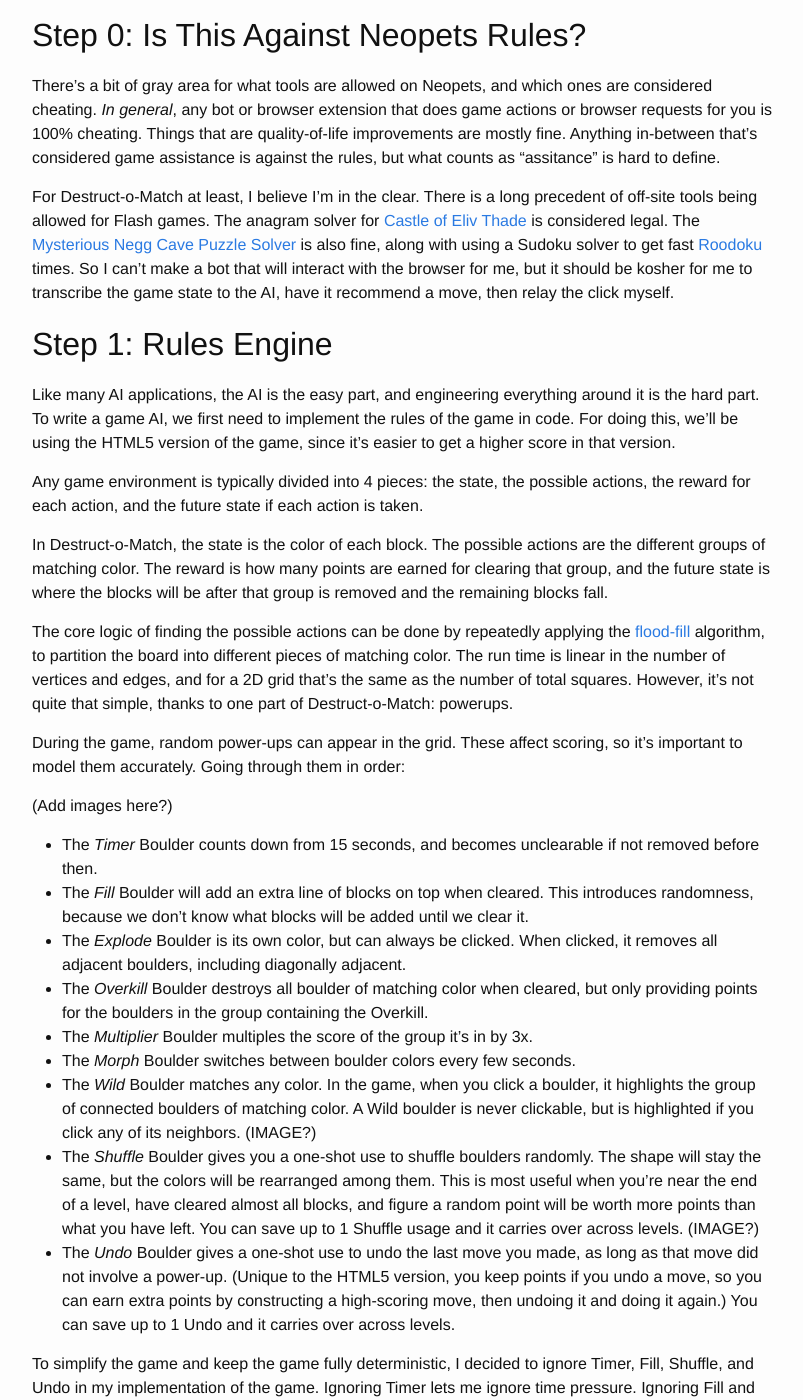
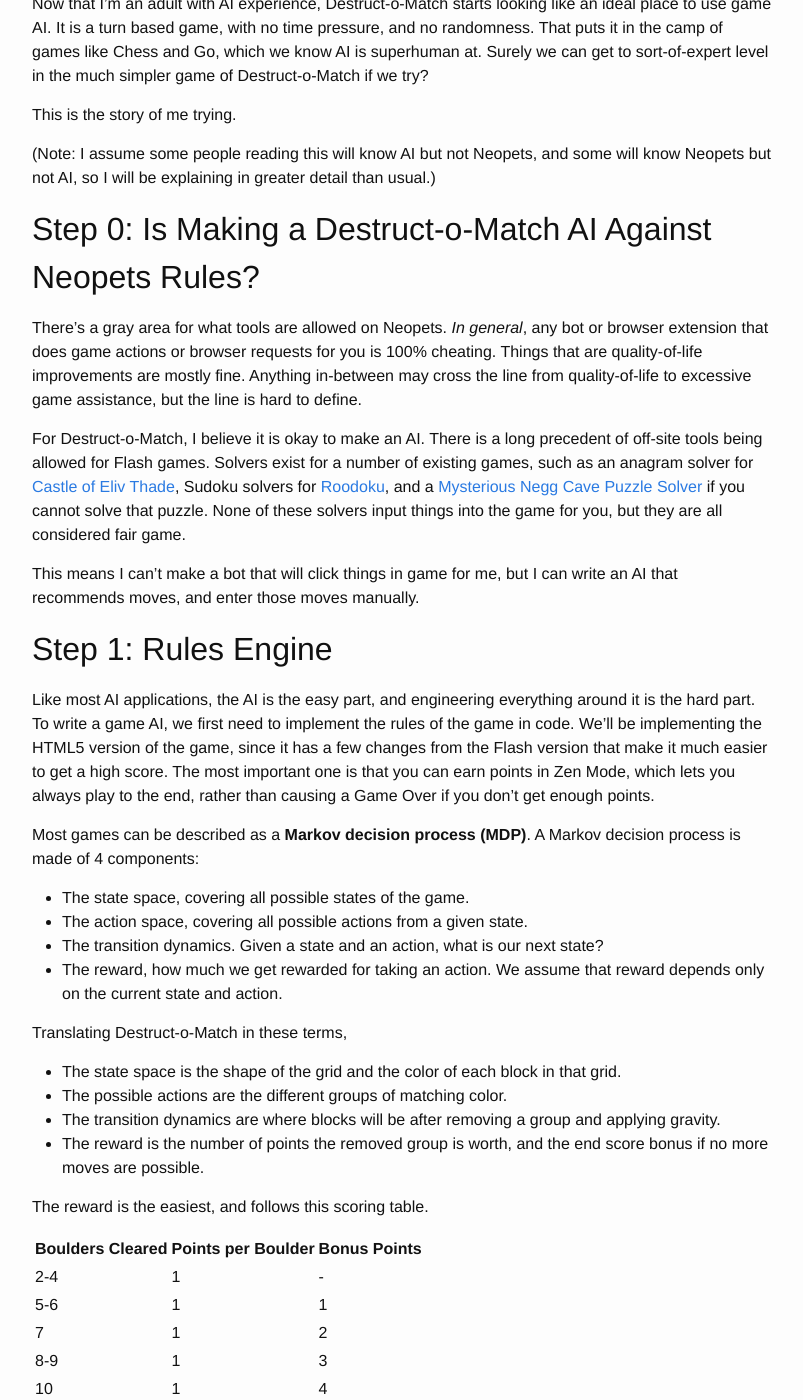
Before and after one commit to alexirpan/alexirpan.github.io, a Jekyll site: the page built from _posts/2025-01-02-destruct-o-match.markdown, in a window 1280 px wide and 1400 px high, scrolled down 1897 px. Shown: the whole window, without its empty margins (238-1041 px from the left). Built offline with Jekyll 4.4.1, drawn with Linux system fonts in a browser that asks for light colours; nearby versions of some CDN libraries; formulas are drawn with MathJax 3; some of the changed text lies outside the part shown.

Commit message:
initial pictures

```diff
--- a/_posts/2025-01-02-destruct-o-match.markdown
+++ b/_posts/2025-01-02-destruct-o-match.markdown
@@ -8,20 +8,23 @@
 from the early 2000s, which is still around today, with a small audience of millennials
 who remember playing the game from childhood. It's a bit tricky to sum up the appeal of
 Neopets, but I like the combination of Web 1.0 nostalgia and long-running progression systems.
+There are a ton of intersecting achievement tracks you can go for,
+some of which are exceedingly hard to 100%. There's books, pet training, stamp collecting,
+rare foods, Kadoaties, and more.
 
-To expand on the latter, there are a ton of intersecting achievement tracks you can go for,
-some of which are exceedingly hard to 100%. There's books, pet training, stamp collecting,
-rare foods, Kadoaties, and more, but the one I've been chasing the past few years is avatars.
-
-Neopets has its own onsite forum, the Neoboards, where you can pick among a list of unlockable
-avatars. But really, it's most important for "number goes up" reasons. They're a quantification of how
-much investment you've put into Neopets, and in my opinion, avatars are the best one to chase
-because they cover a wide cross-section of the site. There's a reason they get listed first in your
+The one I've been chasing the past few years is avatars.
+Neopets has an onsite forum called the Neoboards, but you aren't allowed to use custom avatars due to
+moderation reasons. So instead, you can only use avatars that have been created by TNT. Some are free
+but most have unlock requirements. The number of avatars someone has is a quantification of how
+much investment they've put into Neopets.
+In my opinion, avatars are the best achievement track to chase, because their unlocks cover the widest
+cross-section of the site. To get all the avatars, you'll need to do site events, collect stamps, play
+games, do dailies, and more. There's a reason they get listed first in your
 profile summary!
 
 IMAGE
 
-Avatars start easy, but can quickly become fiendishly difficult. To give a sense of how far they can go, let me
+Avatars start easy, but can become fiendishly difficult. To give a sense of how far they can go, let me
 quote a post I wrote before.
 
 > The Hidden Tower Grimoires are books, and unlike the other Hidden Tower
@@ -44,152 +47,207 @@
 > Grimoire for the avatar is just pure conspicuous consumption. [...] They target the
 > top 1% by creating a new status symbol.
 
-I don't consider myself the Neopets top 1%, but since writing that post, I've bought
-all 3 Hidden Tower books just for the avatars...so yeah, they got me.
+I don't consider myself the Neopets top 1%, but since writing that post, I've bought all 3 Hidden Tower
+books just to get the avatars...so yeah, they got me.
 
-Although some avatars are literally pay-to-win, many of them are not. The main ones I've
-been chasing recently are the game avatars. Each one has the same format: "get at least X points in this game".
-The thresholds were picked 15-20 years ago, and some of them are ruthless.
+Avatars can be divided by category, and one big category is Flash games. These avatars all have the same
+format: "get at least X points in this game." Most of their thresholds are *evil*, picked based on high-score tables
+from 15-20 years ago, and require a mix of mastery and luck to achieve.
 
-However, one I've always had an eye on is the Destruct-o-Match avatar.
+Of these avatars, I've been trying to get the Destruct-o-Match avatar for a long time.
 
-IMAGE
+![Destruct o match avatar](/public/destruct-o-match/dom_ava.gif)
+{: .centered }
 
-I played this game a lot as a kid, and genuinely like it as a game. In Destruct-o-Match, you're given
-a grid of blocks, and can clear any group of 2 or more connected blocks of the same color. Each time you
-do, the rest of the blocks fall down. Your goal is to clear as many blocks as you can, earning points for
-the size of the groups you clear and how many singleton blocks you have left when you finish the level.
+I played this a lot as a kid, and genuinely like it as a game. Destruct-o-Match is a block clearing game.
+Given a starting grid, you can clear any group of 2 or more connected blocks of the same color. Each time
+you do so, every other block falls according to gravity. Your goal is to clear as many blocks as possible.
+You earn more points for clearing large groups at once, and having fewer blocks leftover when you run out
+of moves.
 
 IMAGE?
 
-My best score as a kid was XXXX points. The avatar score is 2500.
+My best score as a kid was 1198 points. The avatar score is 2500.
 
 Part of the reason this has always been a white whale for me is that there's no timer on the game and
 it's almost entirely deterministic. You could, in theory, figure out the optimal sequence of moves for each
-level to maximize your score. Actually doing so would take forever, but you *could*.
+level to maximize your score. Actually doing so would take forever, but you *could*. There's RNG in the starting
+layout, but there's also a heavy skill component.
 
-Fast forward to current year, and Destruct-o-Match starts looking like an ideal application of game AI.
-If we can be superhuman at chess and Go, surely we can get to sort-of-expert level in this much simpler
-game if we try.
+Now that I'm an adult with AI experience, Destruct-o-Match starts looking like an ideal place to use game AI.
+It is a turn based game, with no time pressure, and no randomness. That puts it in the camp of games like Chess
+and Go, which we know AI is superhuman at. Surely we can get to sort-of-expert level in the much simpler game
+of Destruct-o-Match if we try?
 
-This is the story of the attempt to write a Destruct-o-Match game AI.
+This is the story of me trying.
+
+(Note: I assume some people reading this will know AI but not Neopets, and some will know Neopets but not AI,
+so I will be explaining in greater detail than usual.)
 
 
-Step 0: Is This Against Neopets Rules?
+Step 0: Is Making a Destruct-o-Match AI Against Neopets Rules?
 -------------------------------------------------------------------------------
 
-There's a bit of gray area for what tools are allowed on Neopets, and which ones are considered cheating.
+There's a gray area for what tools are allowed on Neopets.
 *In general*, any bot or browser extension that does game actions or browser requests for you is 100% cheating.
-Things that are quality-of-life improvements are mostly fine. Anything in-between that's considered game
-assistance is against the rules, but what counts as "assitance" is hard to define.
+Things that are quality-of-life improvements are mostly fine. Anything in-between may cross the line from quality-of-life
+to excessive game assistance, but the line is hard to define.
 
-For Destruct-o-Match at least, I believe I'm in the clear. There is a long precedent of off-site tools
-being allowed for Flash games. The anagram solver for [Castle of Eliv Thade](https://www.jellyneo.net/?go=castle_of_eliv_thade#:~:text=Anagram Solver)
-is considered legal. The [Mysterious Negg Cave Puzzle Solver](https://thedailyneopets.com/articles/negg-solver) is
-also fine, along with using a Sudoku solver to get fast [Roodoku](https://www.jellyneo.net/?go=roodoku) times.
-So I can't make a bot that will interact with the browser for me, but it should be kosher for me to transcribe
-the game state to the AI, have it recommend a move, then relay the click myself.
+For Destruct-o-Match, I believe it is okay to make an AI. There is a long precedent of off-site tools
+being allowed for Flash games. Solvers exist for a number of existing games, such as an anagram solver for
+[Castle of Eliv Thade](https://www.jellyneo.net/?go=castle_of_eliv_thade#:~:text=Anagram Solver),
+Sudoku solvers for [Roodoku](https://www.jellyneo.net/?go=roodoku), and a [Mysterious Negg Cave Puzzle Solver](https://thedailyneopets.com/articles/negg-solver)
+if you cannot solve that puzzle. None of these solvers input things into the game for you, but they are all
+considered fair game.
+
+This means I can't make a bot that will click things in game for me, but I can write an AI that recommends
+moves, and enter those moves manually.
 
 
 Step 1: Rules Engine
 ------------------------------------------------------------------------------
 
-Like many AI applications, the AI is the easy part, and engineering everything around it is the hard part. To
-write a game AI, we first need to implement the rules of the game in code. For doing this, we'll be using the
-HTML5 version of the game, since it's easier to get a higher score in that version.
+Like most AI applications, the AI is the easy part, and engineering everything around it is the hard part. To
+write a game AI, we first need to implement the rules of the game in code. We'll be implementing the HTML5
+version of the game, since it has a few changes from the Flash version that make it much easier to get a high
+score. The most important one is that you can earn points in Zen Mode, which lets you always play to the end,
+rather than causing a Game Over if you don't get enough points.
 
-Any game environment is typically
-divided into 4 pieces: the state, the possible actions, the reward for each action, and the future state if
-each action is taken.
+Most games can be described as a **Markov decision process (MDP)**. A Markov decision process is made of 4
+components:
 
-In Destruct-o-Match, the state is the color of each block. The possible actions are the different groups
-of matching color. The reward is how many points are earned for clearing that group, and the future state is
-where the blocks will be after that group is removed and the remaining blocks fall.
+* The state space, covering all possible states of the game.
+* The action space, covering all possible actions from a given state.
+* The transition dynamics. Given a state and an action, what is our next state?
+* The reward, how much we get rewarded for taking an action. We assume that reward depends only on the current state and action.
 
-The core logic of finding the possible actions can be done by repeatedly
-applying the [flood-fill](https://en.wikipedia.org/wiki/Flood_fill) algorithm, to partition the board into
-different pieces of matching color. The run time is linear in the number of vertices and edges, and for a 2D
-grid that's the same as the number of total squares. However, it's not quite that simple, thanks to one part
-of Destruct-o-Match: powerups.
+Translating Destruct-o-Match in these terms,
 
-During the game, random power-ups can appear in the grid. These affect scoring, so it's important to model
-them accurately. Going through them in order:
+* The state space is the shape of the grid and the color of each block in that grid.
+* The possible actions are the different groups of matching color.
+* The transition dynamics are where blocks will be after removing a group and applying gravity.
+* The reward is the number of points the removed group is worth, and the end score bonus if no more moves are possible.
 
-(Add images here?)
+The reward is the easiest, and follows this scoring table.
 
-* The *Timer* Boulder counts down from 15 seconds, and becomes unclearable if not removed before then.
-* The *Fill* Boulder will add an extra line of blocks on top when cleared. This introduces randomness, because we
-don't know what blocks will be added until we clear it.
-* The *Explode* Boulder is its own color, but can always be clicked. When clicked, it removes all adjacent boulders, including diagonally adjacent.
-* The *Overkill* Boulder destroys all boulder of matching color when cleared, but only providing points for the boulders in the group containing the Overkill.
-* The *Multiplier* Boulder multiples the score of the group it's in by 3x.
-* The *Morph* Boulder switches between boulder colors every few seconds.
-* The *Wild* Boulder matches any color. In the game, when you click a boulder, it highlights the group of
-connected boulders of matching color. A Wild boulder is never clickable, but is highlighted if you click any of
-its neighbors. (IMAGE?)
-* The *Shuffle* Boulder gives you a one-shot use to shuffle boulders randomly. The shape will stay the same,
-but the colors will be rearranged among them. This is most useful when you're near the end of a level, have cleared
-almost all blocks, and figure a random point will be worth more points than what you have left.
-You can save up to 1 Shuffle usage and it carries over across levels. (IMAGE?)
-* The *Undo* Boulder gives a one-shot use to undo the last move you made, as long as that move did not involve
-a power-up. (Unique to the HTML5 version, you keep points if you undo a move, so you can earn extra points by
-constructing a high-scoring move, then undoing it and doing it again.) You can save up to 1 Undo and it carries
-over across levels.
+| Boulders Cleared | Points per Boulder | Bonus Points |
+|------------------|--------------------|--------------|
+| 2-4              | 1                  | -            |
+| 5-6              | 1                  | 1            |
+| 7                | 1                  | 2            |
+| 8-9              | 1                  | 3            |
+| 10               | 1                  | 4            |
+| 11               | 1                  | 6            |
+| 12-13            | 1                  | 7            |
+| 14               | 1                  | 8            |
+| 15               | 1                  | 9            |
+| 16+              | 2                  | -            |
 
-To simplify the game and keep the game fully deterministic, I decided to ignore Timer, Fill, Shuffle, and Undo
-in my implementation of the game. Ignoring Timer lets me ignore time pressure. Ignoring Fill and Shuffle lets me
-ignore randomness, since those are the only two powers that involve RNG. Undos could be handled, but requires
-maintaining state on the previous action taken and whether an Undo is available, which is more complexity than
-I wanted to deal with.
+The end level bonus is 100 points, minus 10 points for every leftover boulder.
 
-Ignoring all those power-ups is fine, because when I play the game for real, I can simply clear the Timer and Fill blocks
-on my own, then delegate back to the AI. As for shuffles and undos, I still plan to use them, because they help earn more
-points, but I'll use them according to my own judgment. This simplification means my AI will be earning fewer points than
-it could, but that's fine. Remember, we're not targeting perfect play, we're targeting "good enough" play to hit the avatar score.
+| Boulders Remaining | Bonus Points |
+|------------------|--------------------|
+| 0              | 100 |
+| 1              | 90 |
+| 2              | 80 |
+| 3              | 70 |
+| 4              | 60 |
+| 5              | 50 |
+| 6              | 40 |
+| 7              | 30 |
+| 8       | 20 |
+| 9              | 10 |
+| 10+              | 0 |
 
-With these powers removed, there are still some small details to handle for the flood-fill. Consider the overkill powerup.
+Gravity is also not too hard to implement. The most complicated and expensive logic is on identifying the possible
+actions. To identify the groups of connected colors, we can repeatedly
+apply the [flood-fill](https://en.wikipedia.org/wiki/Flood_fill) algorithm, until all boulders are grouped.
+This runs in time proportional to the size of the board. However, it's not quite that simple, thanks to one important
+part of Destruct-o-Match: powerups.
 
-Overkill
+## Powerups
 
-If I click the group with the Overkill powerup, it will remove other disconnected blocks. But if I click those blocks,
-it won't clear the Overkill group. So, for every group we identify via flood-fill, we need to track an *also-removed* set,
-for blocks that aren't connected but will be removed if this action is taken. This is enough to capture the Explode case too.
-We also need to support single blocks being part of multiple different groups, thanks to how Wilds work.
+Powerups are very important to scoring in Destruct-o-Match, so we need to model them accurately. Going through them
+in order:
 
-For the reward, we can use two tables from JellyNeo, the one for points per group size, and the one for end scoring.
 
-TABLES
+<table>
+<tr>
+<td><img src="/public/destruct-o-match/dom3_boulder_timer.jpg"/></td>
+<td>The <strong>Timer</strong> Boulder counts down from 15 seconds, and becomes unclearable if not removed before then.</td>
+</tr>
+<tr>
+<td><img src="/public/destruct-o-match/dom3_boulder_fill.jpg"/></td>
+<td>The <strong>Fill</strong> Boulder will add an extra line of blocks on top when cleared.</td>
+</tr>
+<tr>
+<td><img src="/public/destruct-o-match/dom3_boulder_explode.jpg"/></td>
+<td>The <strong>Explode</strong> Boulder is its own color and is always a valid move. When clicked, it and all adjacent boulders (including diagonals) are removed, scoring no points.</td>
+</tr>
+<tr>
+<td><img src="/public/destruct-o-match/dom3_boulder_overkill.jpg"/></td>
+<td>The <strong>Overkill</strong> Boulder destroys all boulder of matching color when cleared, but you only get points for the group containing the Overkill.</td>
+</tr>
+<tr>
+<td><img src="/public/destruct-o-match/dom3_boulder_multiplier.jpg"/></td>
+<td>The <strong>Multiplier</strong> Boulder multiples the score of the group it's in by 3x.</td>
+</tr>
+<tr>
+<td><img src="/public/destruct-o-match/dom3_boulder_morph.jpg"/></td>
+<td>The <strong>Morph</strong> Boulder cycles between boulder colors every few seconds.</td>
+</tr>
+<tr>
+<td><img src="/public/destruct-o-match/dom3_boulder_wildcard.jpg"/></td>
+<td>The <strong>Wild</strong> Boulder matches any color, meaning it can be part of multiple valid moves.</td>
+</tr>
+<tr>
+<td><img src="/public/destruct-o-match/dom3_boulder_shuffle.jpg"/></td>
+<td>The <strong>Shuffle</strong> Boulder gives a one-shot use of shuffling boulder colors randomly. The grid shape will stay fixed. You can bank 1 shuffle use at a time, and it carries across levels.</td>
+</tr>
+<tr>
+<td><img src="/public/destruct-o-match/dom3_boulder_undo.jpg"/></td>
+<td>
+The <strong>Undo</strong> Boulder gives a one-shot use of undoing your last move, as long as it did not involve a power-up. Similar to shuffles, you can bank 1 use at a time and it carries across levels. Unique to the HTML5 version, you keep all points from the undone move,
+so you want to build up a large group of boulders, clear it for a bunch of points, then undo it so you can clear it again.
+</td>
+</tr>
+</table>
 
-You get more points if you assemble bigger groups, and every block you fail to clear costs you 10 points at the end (up to a limit
-of 10 penalities.) Ideally you both form large groups and clear every block to get the 100 bonus, but that may not be possible.
+We can keep the game simpler by ignoring the Shuffle and Undo powerups. These are worth points, but Shuffle would require implementing randomness, which tends to be harder for AI to handle, and Undo requires maintaining whether we have access to an undo across levels, which I'd rather not do so that we can optimize each level independently. I can use
+these powerups manually when I think they're worth it.
+Remember, we're not targeting perfect play, we're targeting "good enough" play to hit the avatar score, so introducing some slack is okay if we make up for it later.
 
-Finally, the block falling is pretty straightforward. Each column falls on its own, and if any column is now empty, the columns
-slide together to fill the extra space.
+Then, to avoid introducing time pressure, we can ignore the Timer powerup, as long as we commit to
+immediately removing the Timer Boulder before inputting the state into the AI. Similarly, we can ignore the Fill powerup if we commit to immediately removing it as well, which lets us avoid randomness in what blocks get added.
+
+This leaves Explode, Overkill, Multiplier, Morph, and Wild. Morph can be treated as identical to Wild, as long as we wait long enough for the Morph boulder to become whatever color we want it to be.
+So we only have to implement 4 powerups. The complexity these powers add is that after identifying
+a connected group, we may remove boulders outside that group. A group of blue boulders with an Overkill needs to remove every other blue boulder. So, for every group identified via flood-fill, we also
+need to track an "also-removed" set. (There were then a lot of annoying edge-cases, of which my favorite was bugs that occurred only when two Explode blocks were next to each other.)
+
+With that, we're done with the rules engine!
+
+...Almost done.
 
 
 Step 2: Initial State
 -----------------------------------------------------------------------------------------------------
 
-The rules engine is now complete. However, there's one important bit of randomness that I can't pretend does not exist: the
-initial distribution of powerup boulders.
+Although I tried to remove all randomness, one source of randomness I can't ignore is how powerups are initially distributed.
 
-Powerups are *critical* to achieving high scoring runs, so I want to model them accurately, but I couldn't find any information
-about them on the fan sites. So I did what any reasonable person would do, and made a spreadsheet of power-up appearances over
-50 levels I played myself.
+Of the powerups, the Multiplier Boulder is clearly very valuable. Multiplying score by 3x can be worth a lot, and avatar runs are typically decided by how many Multipliers you see that run. So for my AI to be useful, I need to know how often each powerup appears.
 
-LINK (or table?)
+I couldn't find any information about this on the fan sites, so I did what any reasonable person would do and created a spreadsheet to track powerup appearances across 65 random levels.
 
-Based on this data, I hypothesized that power-ups worked like so:
+![Spreadsheet of results](/public/destruct-o-match/spreadsheet.png)
+{: .centered }
 
-* **The game first selects a number of 0-3 for how many powerups to play on the board.** I never observed more than 3 power-ups.
-If power-ups were selected by some fixed probability per block, we would expect to see a smooth bell-curve of outcomes, but we don't.
-I observed 0 powerups 3% of the time, 1 powerup 23% of the time, 2 powerups 34% of the time, and 3 powerups 40% of the time. I rounded this to
-0 = 5%, 1 = 20%, 2 = 35%, 3 = 40%, since I suspect it's more likely the original programmers picked nice round numbers.
-* **All powerups except Fill, Explode, and Multiplier are equally likely**. I observed 15 +/- 2 occurrences of each.
-* **Explodes are 2x as likely, Fill is 2/3rd as likely, and Multiplier is 1/3rd as likely**. I observed 35 occurrences of
-Explode, 2.33x more than the base rate of 15 occurrences for the other powerups, but here I'm applying "nice number bias" again.
-The symmetry of 2x more explodes getting offset by less likely Fills and Multipliers feels elegant enough that I can see the original
-programmer making that choice.
+Based on this data, I believe Destruct-o-Match first randomly picks a number from 0-3 for how many
+powerups will be on the board. If powerups were randomly selected per block, I would have seen more than 3 powerups at some point. I observed 0 powerups 3% of the time, 1 powerup 23% of the time, 2 powerups 34% of the time, and 3 powerups 40% of the time. For reverse engineering, I'm applying "programmer's bias" - someone made this game, and it's more likely they picked round, "nice" numbers.
+In my implementation of Destruct-o-Match, I use 0 = 5%, 1 = 20%, 2 = 35%, 3 = 40% for powerup counts.
+
+Looking at the counts of each powerup, Explode clearly appears the most and Multiplier appears the least. Again applying some nice number bias, I assume that Explodes are 2x more likely, Fills are 2/3rd as likely, and Multipliers are 1/3rd as likely.
+
 
 
 Step 3: Sanity Check
```
Also changed, not shown: public/destruct-o-match/dom3_boulder_explode.jpg (added), public/destruct-o-match/dom3_boulder_fill.jpg (added), public/destruct-o-match/dom3_boulder_morph.jpg (added), public/destruct-o-match/dom3_boulder_multiplier.jpg (added), public/destruct-o-match/dom3_boulder_overkill.jpg (added), public/destruct-o-match/dom3_boulder_shuffle.jpg (added), public/destruct-o-match/dom3_boulder_timer.jpg (added), public/destruct-o-match/dom3_boulder_undo.jpg (added), public/destruct-o-match/dom3_boulder_wildcard.jpg (added), public/destruct-o-match/dom_ava.gif (added), public/destruct-o-match/spreadsheet.png (added).
